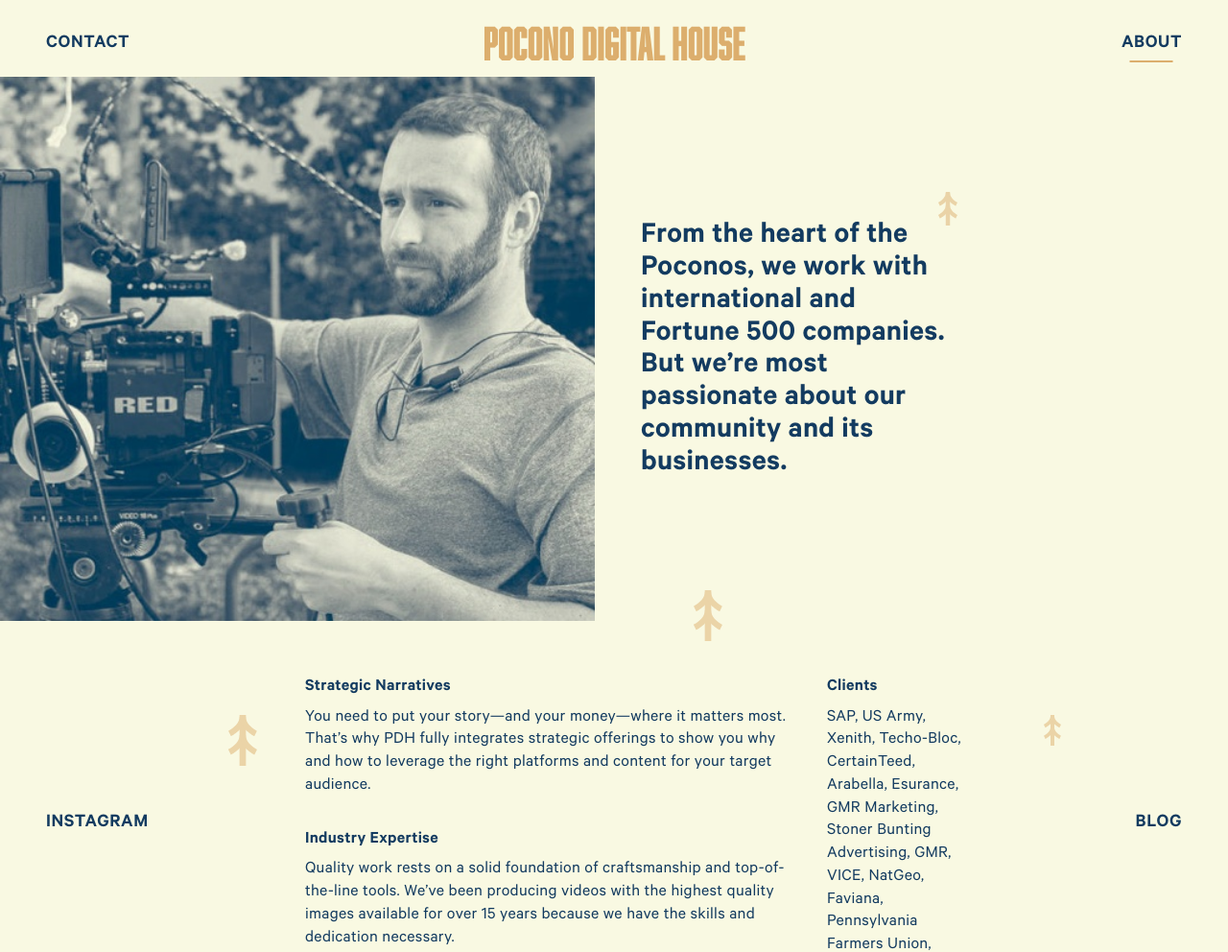
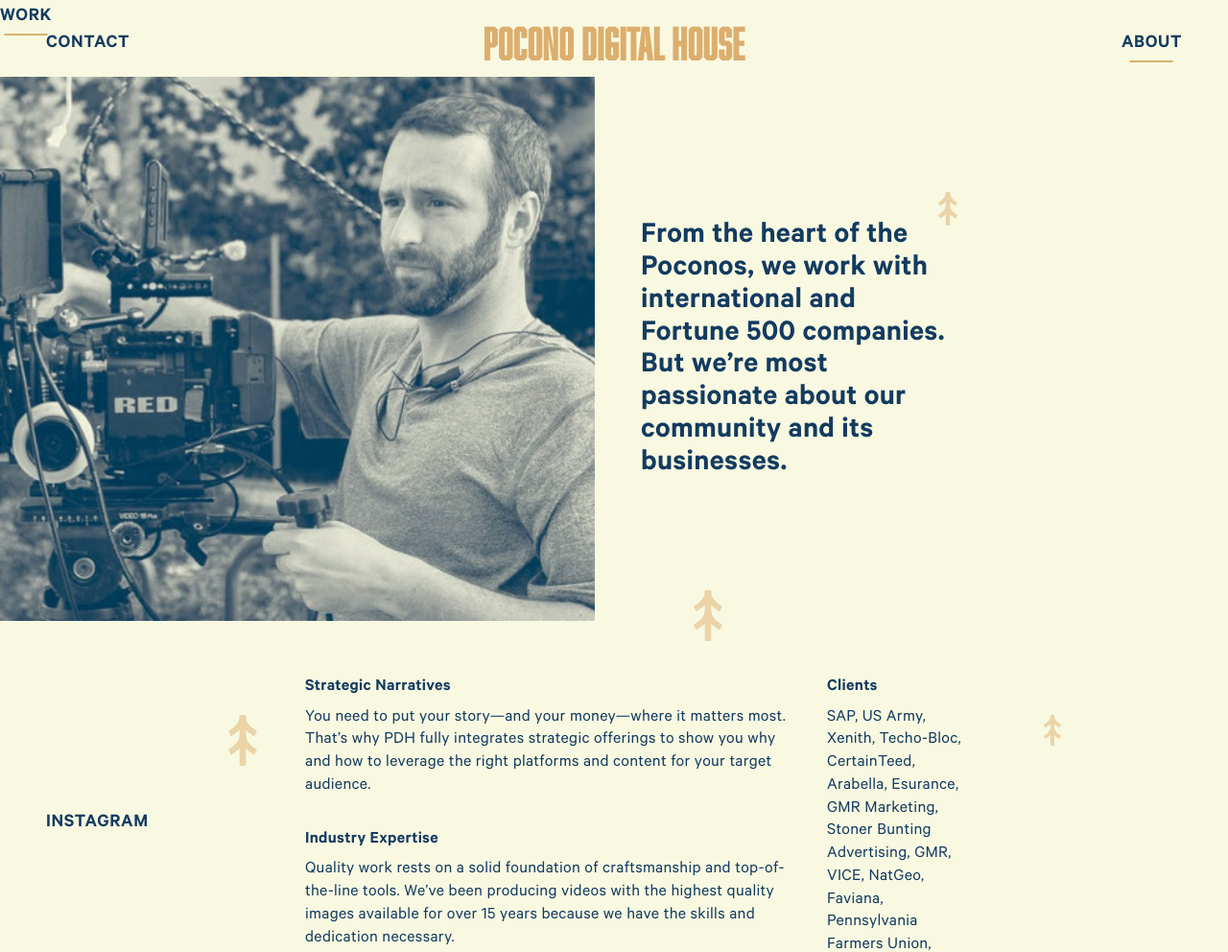
Before and after one commit to poconodigitalhouse/poconodigitalhouse.github.io, a Jekyll site: the page built from about.html, in a window 1280 px wide. Shown: the top 992 px of the page at 96% size. Built offline with Jekyll 4.4.1, drawn with Linux system fonts in a browser that asks for light colours.

Commit message:
Update nav.html

```diff
--- a/_includes/nav.html
+++ b/_includes/nav.html
@@ -30,10 +30,10 @@
       <span>instagram</span>
     </a>
     <a
-      class="nav__item nav__item--blog"
-      href="https://medium.com/@PoconoDigitalHouse" target="_blank"
+      class="nav__item nav__item--work"
+      href="https://vimeoPoconoDigitalHouse" target="_blank"
     >
-      <span>blog</span>
+      <span>work</span>
     </a>
   </div>
 </nav>
```
